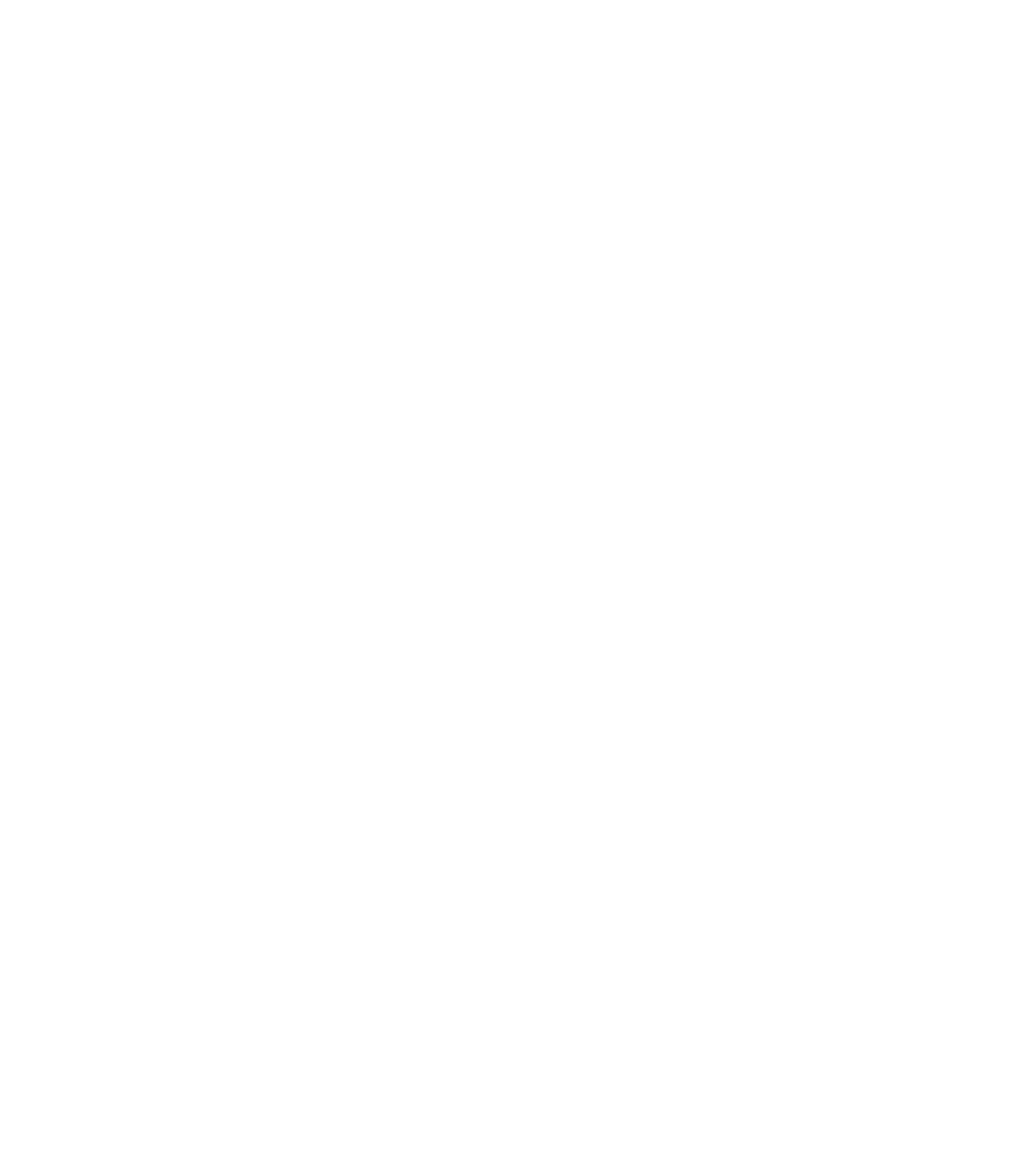
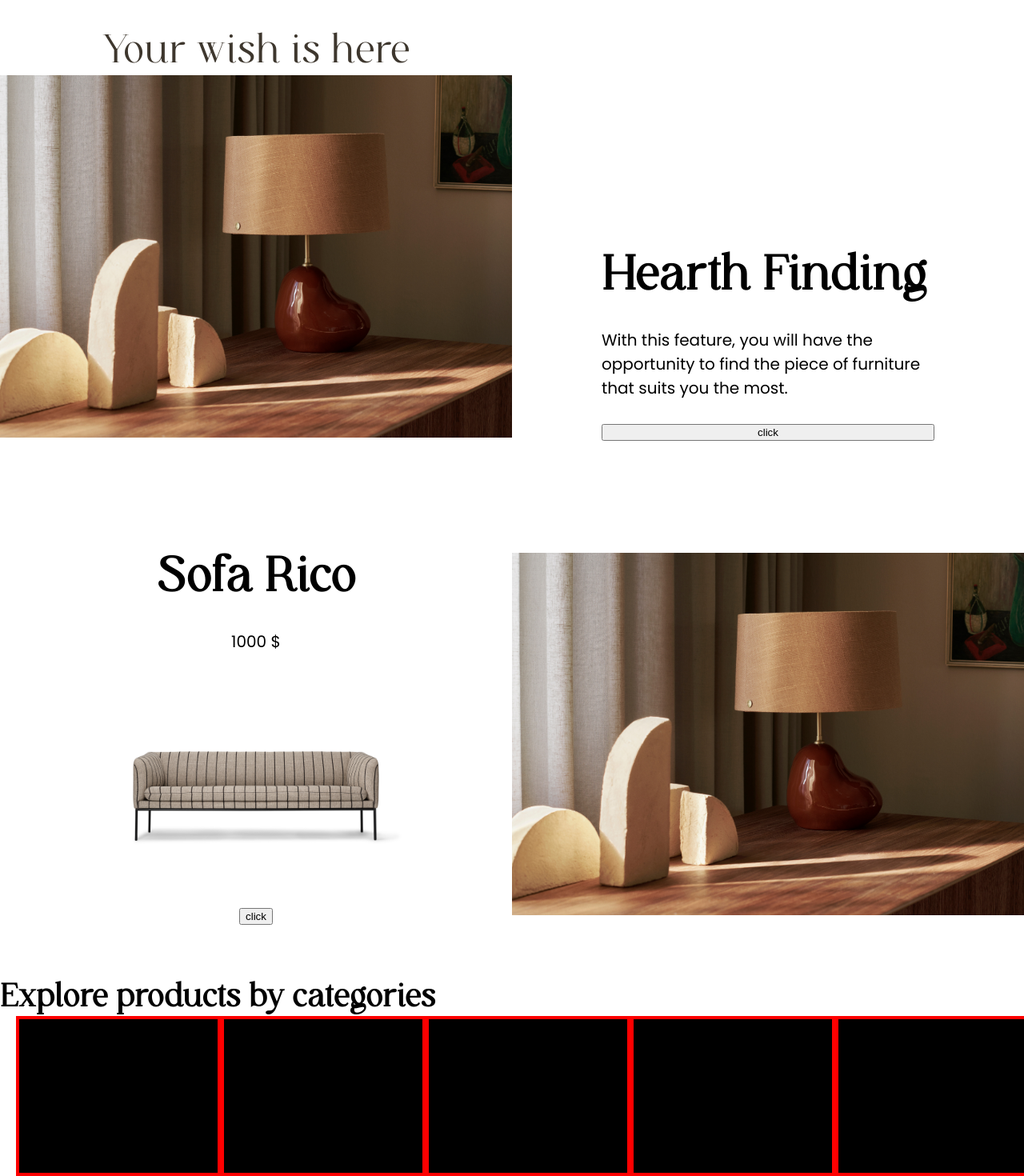
Before and after one commit to David25750/Ferm-living, a Vue app: page / in a window 1280 px wide. Shown: the part 938-2408 px from the top of the page at 80% size. Before the commit the page ends 906 px from the top, so only its background shows below. Built offline with nearby package versions, Linux system fonts and the light colour scheme.

Commit message:
homepage part1

```diff
--- a/src/views/Home.vue
+++ b/src/views/Home.vue
@@ -31,6 +31,42 @@
       We want people to feel confident in the choices they make as they create space to live more sustainably.</p>
     </div>
   </div>
+    <div class="Content">
+      <div class="Content__img">
+        <p>Your wish is here</p>
+        <img class="" src="../assets/img/homepage/home.jpg"/>
+      </div>
+
+      <div class="Content__text">
+        <div class="Content__text__center">
+          <h2>Hearth Finding</h2>
+          <p>With this feature, you will have the opportunity to find the piece of furniture that suits you the most.</p>
+          <button>click</button>
+        </div>
+      </div>
+    </div>
+    <div class="Content">
+      <div class="Content__text -space">
+        <h2>Sofa Rico</h2>
+        <p>1000 $</p>
+        <img src="../assets/img/products/fermLIVING_TurnSofa_3-seater_Pasadena_1104263179_3.jpg"/>
+        <button>click</button>
+      </div>
+      <div class="Content__img">
+        <img class="" src="../assets/img/homepage/home.jpg"/>
+      </div>
+    </div>
+
+    <div class="ContentSlider">
+      <h2>Explore products by categories</h2>
+      <div class="ContentSlider__slide">
+        <div class="ContentSlider__slide__img"></div>
+        <div class="ContentSlider__slide__img"></div>
+        <div class="ContentSlider__slide__img"></div>
+        <div class="ContentSlider__slide__img"></div>
+        <div class="ContentSlider__slide__img"></div>
+      </div>
+    </div>
   <!--
     <Banner />
   <Card />
@@ -70,4 +106,91 @@
     }
   }
 }
+
+.Content{
+  display:flex;
+  flex-direction:row;
+  padding-top:70px;
+  padding-bottom:70px;
+
+  &__img{
+
+    width:50%;
+
+    img{
+      width:100%;
+    }
+
+    p{
+      font-family:$Title;
+      font-size:50px;
+      color:$darkgrey;
+      text-align:center;
+    }
+  }
+
+
+
+  &__text{
+    display:flex;
+    flex-direction:column;
+    justify-content:end;
+    align-items:center;
+    width:50%;
+
+    h2{
+      font-family: $Title;
+      font-size: $sizeH1;
+      margin-bottom:30px;
+    }
+     p{
+      font-family: $Content;
+      font-size: $sizecontent;
+      margin-bottom:30px;
+     }
+
+    img{
+      width:60%;
+    }
+
+    &.-space{
+      justify-content:space-between;
+    }
+
+
+  &__center{
+    width: 65%;
+    display: flex;
+    flex-direction: column;
+  }
+  }
+}
+
+.ContentSlider{
+  display:flex;
+  flex-direction:column;
+
+  h2{
+    font-family: $Title;
+    font-size: $sizeH2;
+  }
+
+  &__slide{
+    display:flex;
+    flex-direction:row;
+    width:100%;
+    margin-left:20px;
+    overflow-x: scroll;
+
+  &__img{
+    width:500px;
+    height:200px;
+    background-color:black;
+    border: 4px solid red;
+  }
+
+
+  }
+  // flex-none first:pl-6 last:pr-6
+}
 </style>
```
